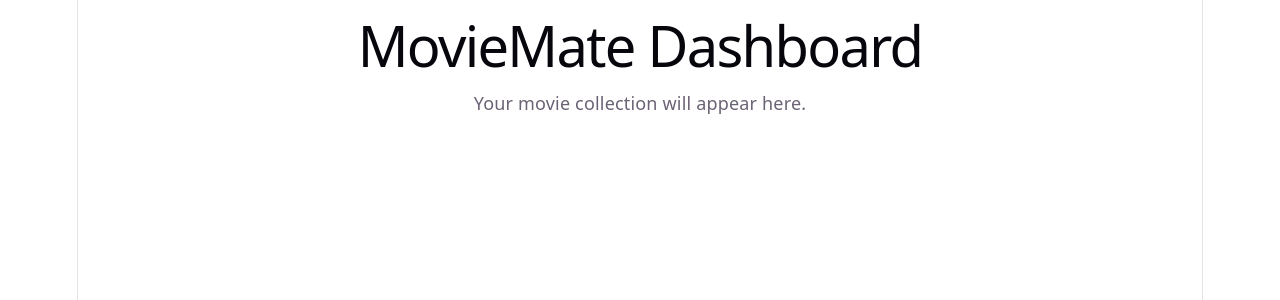
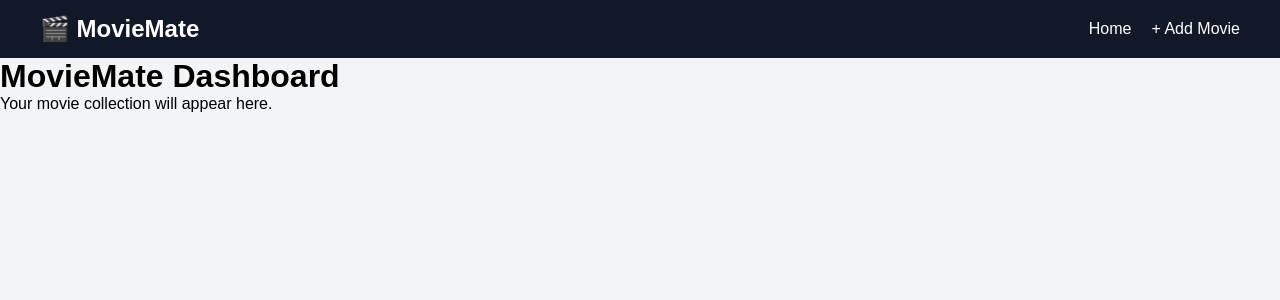
Before and after one commit to mu-zzu/MovieMate_React_Flask, a React app in the folder MovieMate/frontend/: page / in a window 1280 px wide. Shown: the top 300 px of the page. Built offline with nearby package versions, Linux system fonts and the light colour scheme; the HTML template or start-up script is replaced by a standard one.

Commit message:
Created navbar and React application layout

```diff
--- a/MovieMate/frontend/src/App.jsx
+++ b/MovieMate/frontend/src/App.jsx
@@ -2,22 +2,19 @@
 
 import Home from "./pages/Home";
 import AddMovie from "./pages/AddMovie";
+import Navbar from "./components/Navbar";
 
 function App() {
     return (
         <BrowserRouter>
+            <Navbar />
+
             <Routes>
-
-                <Route
-                    path="/"
-                    element={<Home />}
-                />
-
+                <Route path="/" element={<Home />} />
                 <Route
                     path="/add"
                     element={<AddMovie />}
                 />
-
             </Routes>
         </BrowserRouter>
     );
--- /dev/null
+++ b/MovieMate/frontend/src/components/Navbar.css
@@ -0,0 +1,27 @@
+.navbar {
+    background-color: #111827;
+    color: white;
+    padding: 15px 40px;
+    display: flex;
+    justify-content: space-between;
+    align-items: center;
+}
+
+.logo {
+    font-size: 24px;
+}
+
+.nav-links {
+    display: flex;
+    gap: 20px;
+}
+
+.nav-links a {
+    color: white;
+    text-decoration: none;
+    font-weight: 500;
+}
+
+.nav-links a:hover {
+    color: #60a5fa;
+}
--- /dev/null
+++ b/MovieMate/frontend/src/components/Navbar.jsx
@@ -0,0 +1,17 @@
+import { Link } from "react-router-dom";
+import "./Navbar.css";
+
+function Navbar() {
+    return (
+        <nav className="navbar">
+            <h1 className="logo">🎬 MovieMate</h1>
+
+            <div className="nav-links">
+                <Link to="/">Home</Link>
+                <Link to="/add">+ Add Movie</Link>
+            </div>
+        </nav>
+    );
+}
+
+export default Navbar;
--- a/MovieMate/frontend/src/index.css
+++ b/MovieMate/frontend/src/index.css
@@ -1,111 +1,10 @@
-:root {
-  --text: #6b6375;
-  --text-h: #08060d;
-  --bg: #fff;
-  --border: #e5e4e7;
-  --code-bg: #f4f3ec;
-  --accent: #aa3bff;
-  --accent-bg: rgba(170, 59, 255, 0.1);
-  --accent-border: rgba(170, 59, 255, 0.5);
-  --social-bg: rgba(244, 243, 236, 0.5);
-  --shadow:
-    rgba(0, 0, 0, 0.1) 0 10px 15px -3px, rgba(0, 0, 0, 0.05) 0 4px 6px -2px;
-
-  --sans: system-ui, 'Segoe UI', Roboto, sans-serif;
-  --heading: system-ui, 'Segoe UI', Roboto, sans-serif;
-  --mono: ui-monospace, Consolas, monospace;
-
-  font: 18px/145% var(--sans);
-  letter-spacing: 0.18px;
-  color-scheme: light dark;
-  color: var(--text);
-  background: var(--bg);
-  font-synthesis: none;
-  text-rendering: optimizeLegibility;
-  -webkit-font-smoothing: antialiased;
-  -moz-osx-font-smoothing: grayscale;
-
-  @media (max-width: 1024px) {
-    font-size: 16px;
-  }
-}
-
-@media (prefers-color-scheme: dark) {
-  :root {
-    --text: #9ca3af;
-    --text-h: #f3f4f6;
-    --bg: #16171d;
-    --border: #2e303a;
-    --code-bg: #1f2028;
-    --accent: #c084fc;
-    --accent-bg: rgba(192, 132, 252, 0.15);
-    --accent-border: rgba(192, 132, 252, 0.5);
-    --social-bg: rgba(47, 48, 58, 0.5);
-    --shadow:
-      rgba(0, 0, 0, 0.4) 0 10px 15px -3px, rgba(0, 0, 0, 0.25) 0 4px 6px -2px;
-  }
-
-  #social .button-icon {
-    filter: invert(1) brightness(2);
-  }
+* {
+    margin: 0;
+    padding: 0;
+    box-sizing: border-box;
 }
 
 body {
-  margin: 0;
+    font-family: Arial, Helvetica, sans-serif;
+    background-color: #f3f4f6;
 }
-
-#root {
-  width: 1126px;
-  max-width: 100%;
-  margin: 0 auto;
-  text-align: center;
-  border-inline: 1px solid var(--border);
-  min-height: 100svh;
-  display: flex;
-  flex-direction: column;
-  box-sizing: border-box;
-}
-
-h1,
-h2 {
-  font-family: var(--heading);
-  font-weight: 500;
-  color: var(--text-h);
-}
-
-h1 {
-  font-size: 56px;
-  letter-spacing: -1.68px;
-  margin: 32px 0;
-  @media (max-width: 1024px) {
-    font-size: 36px;
-    margin: 20px 0;
-  }
-}
-h2 {
-  font-size: 24px;
-  line-height: 118%;
-  letter-spacing: -0.24px;
-  margin: 0 0 8px;
-  @media (max-width: 1024px) {
-    font-size: 20px;
-  }
-}
-p {
-  margin: 0;
-}
-
-code,
-.counter {
-  font-family: var(--mono);
-  display: inline-flex;
-  border-radius: 4px;
-  color: var(--text-h);
-}
-
-code {
-  font-size: 15px;
-  line-height: 135%;
-  padding: 4px 8px;
-  background: var(--code-bg);
-}
```
